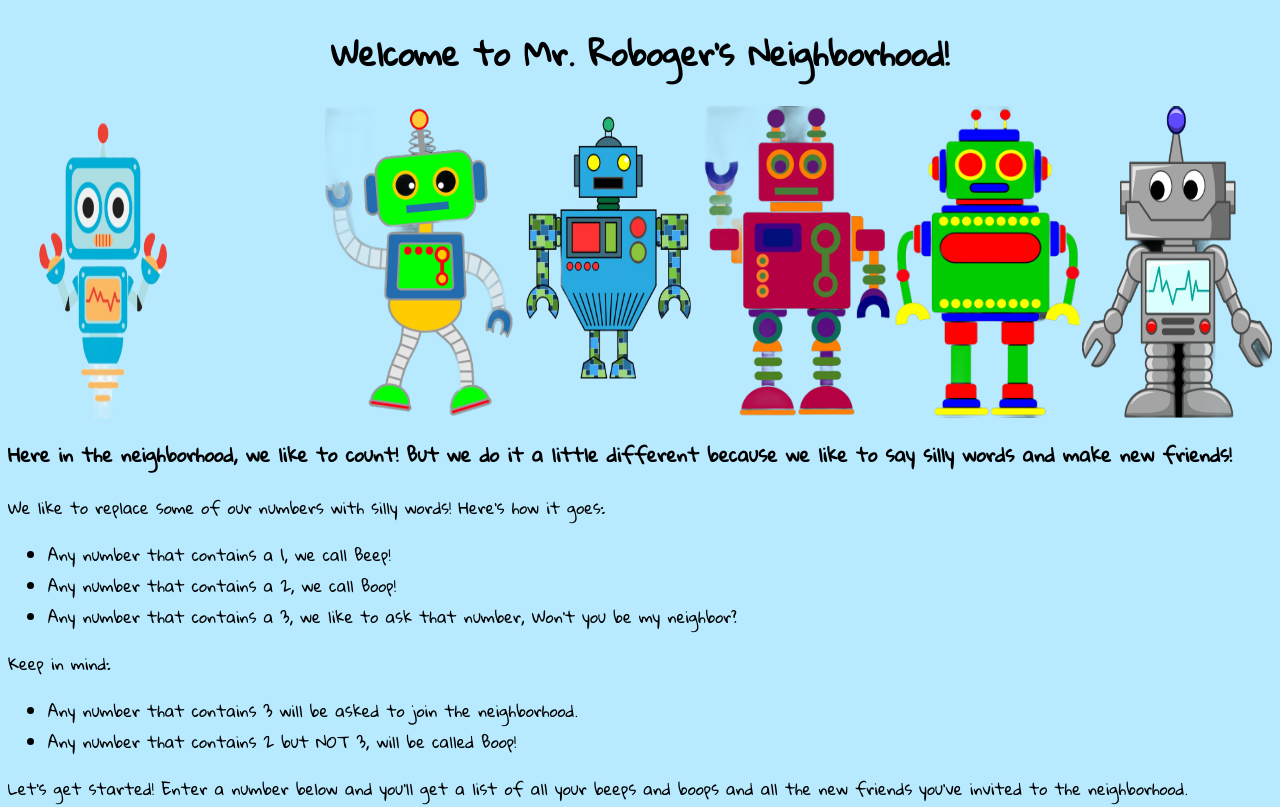
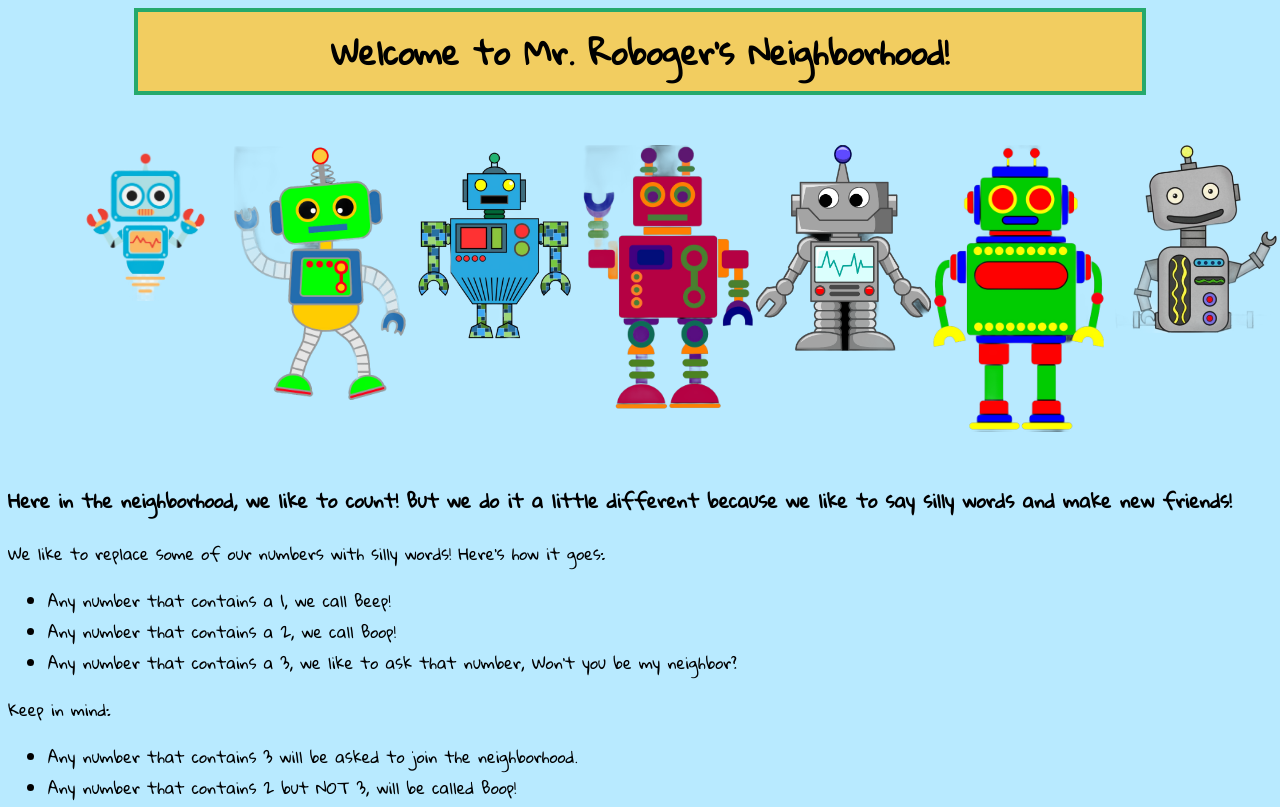
Before and after one commit to reimannsarah/Mr.-Roboger-s-Neighborhood, a plain HTML site: page index.html in a window 1280 px wide. Shown: the top 807 px of the page. Drawn offline with Linux system fonts and the light colour scheme.

Commit message:
add background color and border to h1. size images

```diff
--- a/css/style.css
+++ b/css/style.css
@@ -6,11 +6,20 @@ body {
 }
 h1 {
   text-align: center;
+  background-color: #F2CD60;
+  padding: 8px;
+  margin: 0 10%;
+  border: 4px solid ;
+  border-color: #26A96C;
+
 }
 .robot {
   display: flex;
   flex-direction: row;
+  justify-content: space-evenly;
+  margin: 50px;
 }
 .rob{
   width: 15%;
+  height: 10%;
 }
--- a/index.html
+++ b/index.html
@@ -12,12 +12,13 @@
   <h1>Welcome to Mr. Roboger's Neighborhood!</h1>
   <div class="robot">
     <img class="rob" src="img/robot.png" alt="">
-    <img class="rob" src="img/robot1.png" alt="">
     <img class="rob" src="img/robot2.png" alt="">
     <img class="rob" src="img/robot3.png" alt="">
     <img class="rob" src="img/robot4.png" alt="">
+    <img class="rob" src="img/robot6.png" alt="">
     <img class="rob" src="img/robot5.png" alt="">
-    <img class="rob" src="img/robot6.png" alt="">
+    <img class="rob" src="img/robot7.png" alt="">
+
   </div>
   <h3>Here in the neighborhood, we like to count! But we do it a little different because we like to say silly words and make new friends!</h3>
 
```
Also changed, not shown: img/robot7.png (added).
